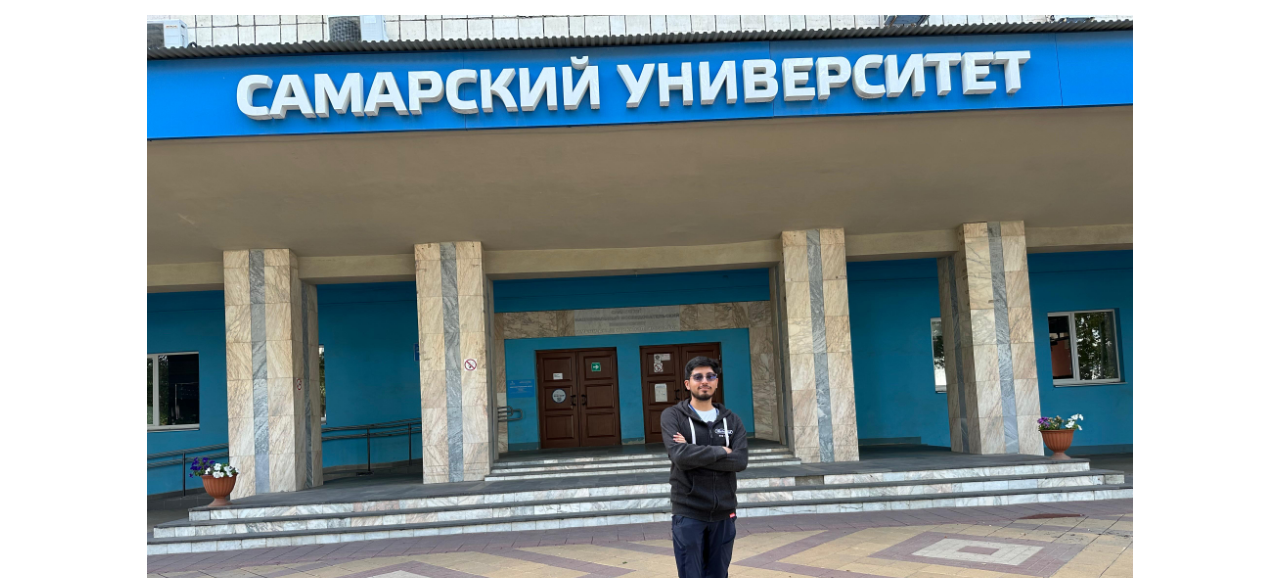
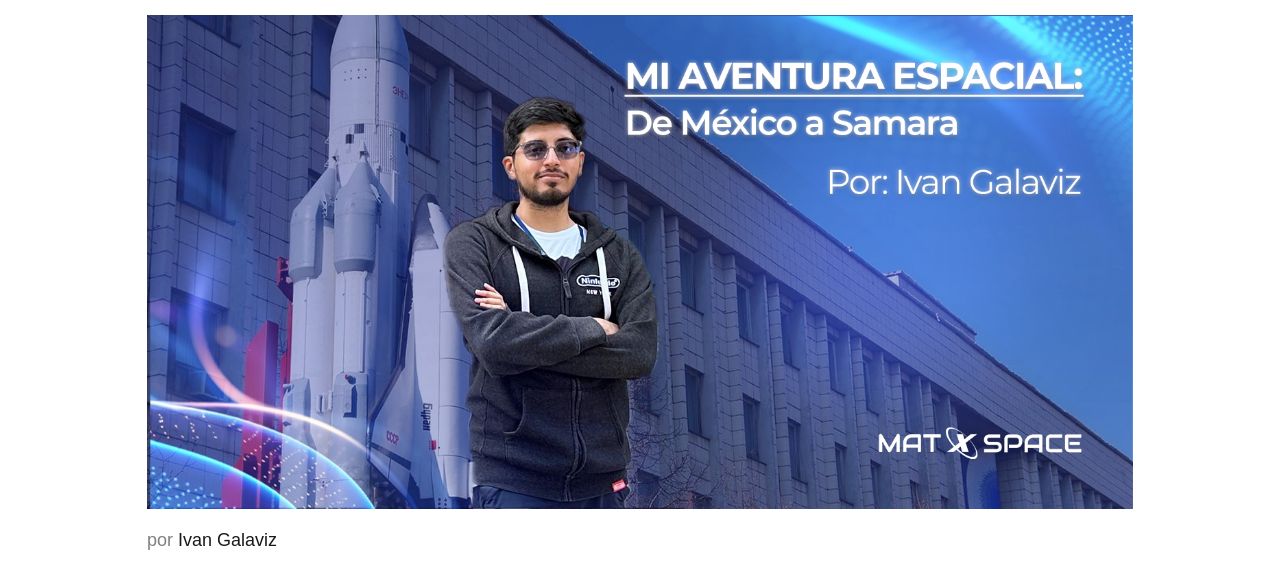
Before and after one commit to matxspace/11ty-blog, an Eleventy site: page src/blog/2025-05-14-mi-aventura-espacial-de-méxico-a-samara.md in a window 1280 px wide. Shown: the part 190-768 px from the top of the page. Built offline with nearby package versions, Linux system fonts and the light colour scheme; Eleventy itself is replaced by a stand-in of ours; files that its build step writes are made by us from their sources.

Commit message:
Update Blog “2025-05-14-mi-aventura-espacial-de-méxico-a-samara”

```diff
--- a/src/blog/2025-05-14-mi-aventura-espacial-de-méxico-a-samara.md
+++ b/src/blog/2025-05-14-mi-aventura-espacial-de-méxico-a-samara.md
@@ -14,7 +14,7 @@ tags:
   - México
   - Samara
   - CubeSAT.
-image: /assets/blog/ivan-posando-frente-a-la-universidad-de-samara.jpg
+image: /assets/blog/banner2.jpg
 imageAlt: Ivan Galaviz, posando frente a la Universidad de Samara
 ---
 ## De México a Samara: Mi Aventura Espacial
```
Also changed, not shown: src/assets/blog/banner2.jpg (added).
